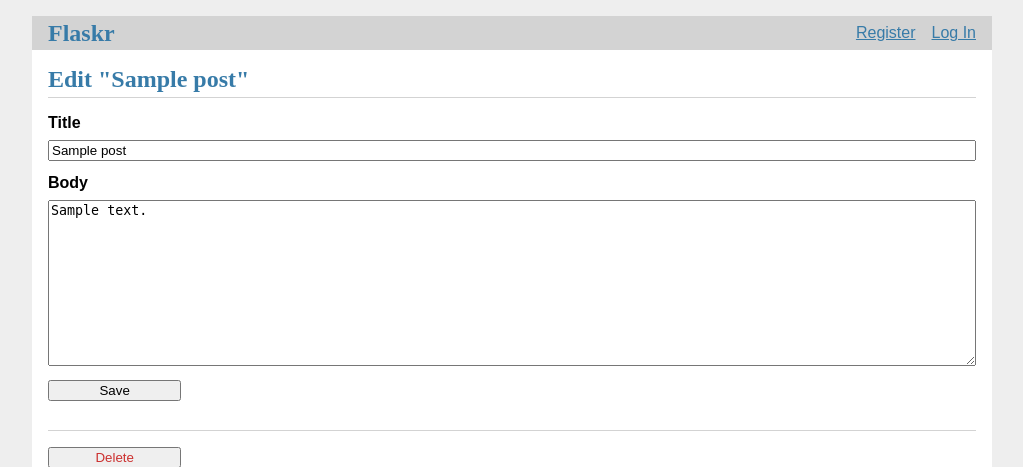
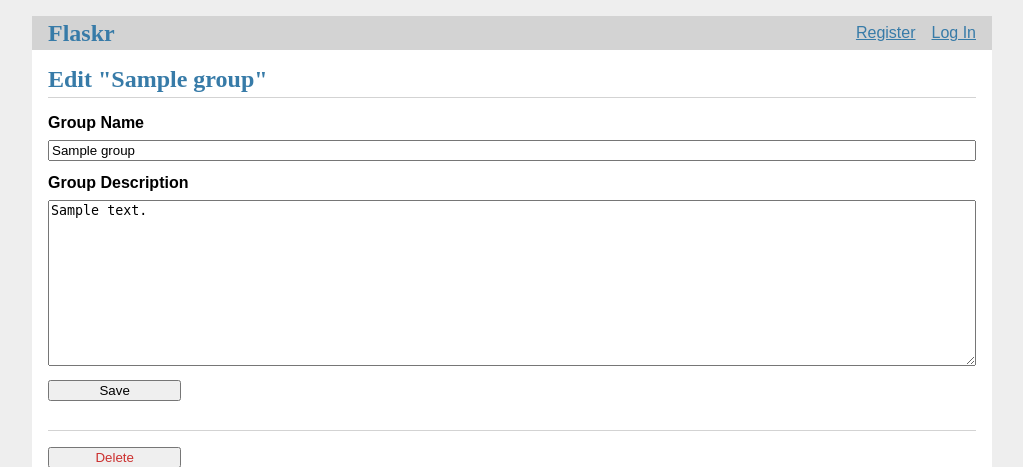
Before and after one commit to SETAP-Group-1C/SETAP-Budget-Planning, a Flask app: template flaskr/templates/blog/update.html in a window 1280 px wide. Shown: the top 467 px of the page, without its empty margins (128-1151 px from the left). Run offline with Flask 3, Linux system fonts and the light colour scheme; the template is opened without the code that fills it: most values are stand-ins (such as "Sample title", 1, 10 or a date in 2020).

Commit message:
Updated .html to make consistent with .py files

```diff
--- a/flaskr/templates/auth/login.html
+++ b/flaskr/templates/auth/login.html
@@ -6,8 +6,8 @@
 
 {% block content %}
   <form method="post">
-    <label for="username">Username</label>
-    <input name="username" id="username" required>
+    <label for="email">Email</label>
+    <input name="email" id="email" required>
     <label for="password">Password</label>
     <input type="password" name="password" id="password" required>
     <input type="submit" value="Log In">
--- a/flaskr/templates/auth/register.html
+++ b/flaskr/templates/auth/register.html
@@ -8,6 +8,8 @@
   <form method="post">
     <label for="username">Username</label>
     <input name="username" id="username" required>
+    <label for="email">Email</label>
+    <input name="email" id="email" required>
     <label for="password">Password</label>
     <input type="password" name="password" id="password" required>
     <input type="submit" value="Register">
--- a/flaskr/templates/blog/update.html
+++ b/flaskr/templates/blog/update.html
@@ -1,19 +1,19 @@
 {% extends 'base.html' %}
 
 {% block header %}
-  <h1>{% block title %}Edit "{{ post['title'] }}"{% endblock %}</h1>
+  <h1>{% block title %}Edit "{{ groups['group_name'] }}"{% endblock %}</h1>
 {% endblock %}
 
 {% block content %}
   <form method="post">
-    <label for="title">Title</label>
-    <input name="title" id="title" value="{{ request.form['title'] or post['title'] }}" required>
-    <label for="body">Body</label>
-    <textarea name="body" id="body">{{ request.form['body'] or post['body'] }}</textarea>
+    <label for="group_name">Group Name</label>
+    <input name="group_name" id="group_name" value="{{ request.form['group_name'] or groups['group_name'] }}" required>
+    <label for="group_description">Group Description</label>
+    <textarea name="group_description" id="group_description">{{ request.form['group_description'] or groups['group_description'] }}</textarea>
     <input type="submit" value="Save">
   </form>
   <hr>
-  <form action="{{ url_for('blog.delete', id=post['id']) }}" method="post">
+  <form action="{{ url_for('groups.delete', id=groups['group_id']) }}" method="post">
     <input class="danger" type="submit" value="Delete" onclick="return confirm('Are you sure?');">
   </form>
 {% endblock %}
```
Also changed, not shown: flaskr/templates/blog/create.html (+5 -5 lines), flaskr/templates/blog/index.html (+9 -9 lines).
